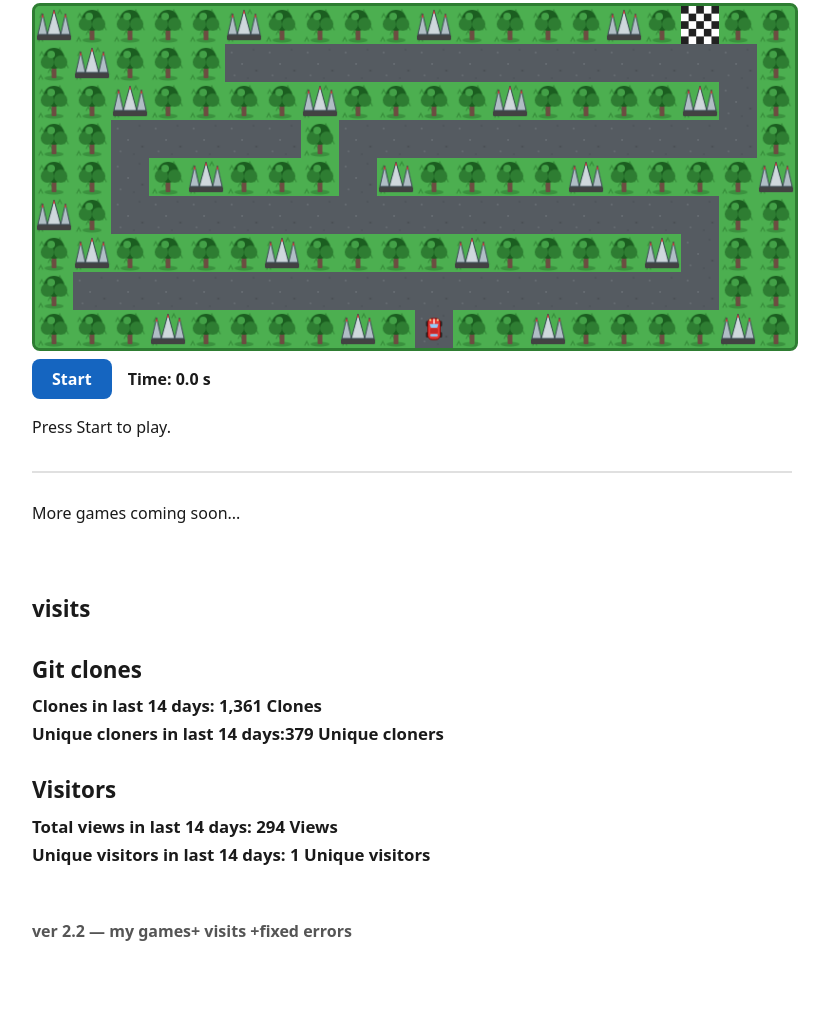
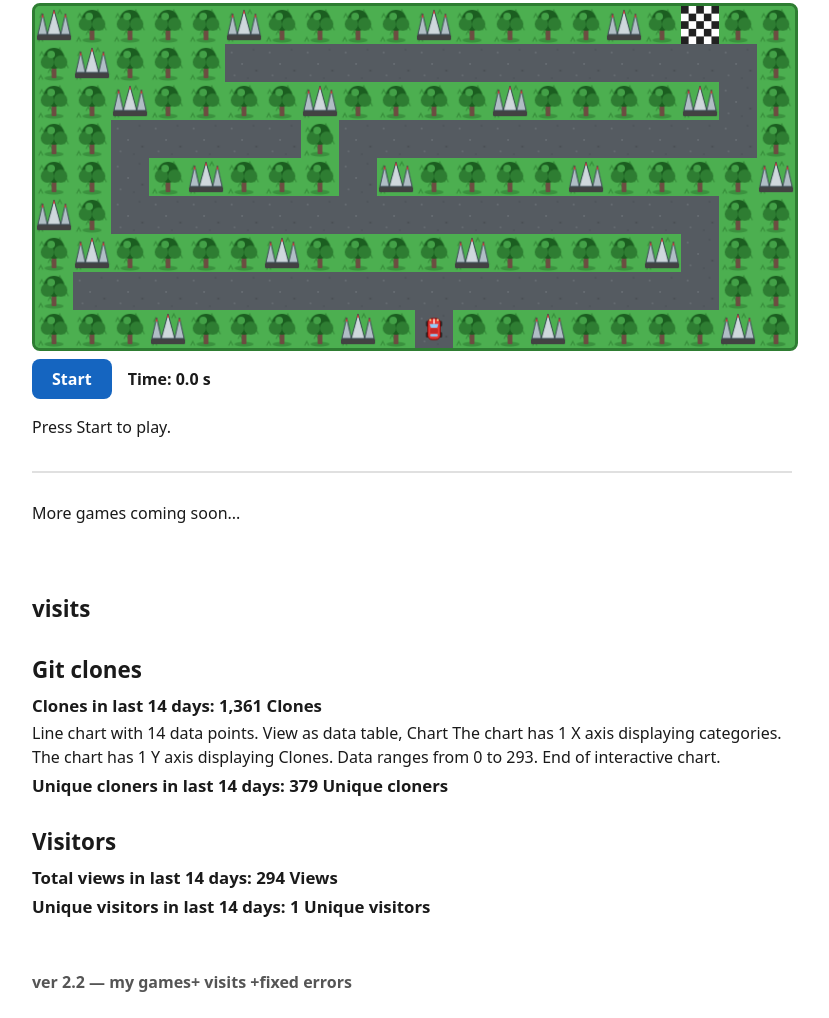
Before and after one commit to andrkamp/andrkamp.github.io, a plain HTML site: page index.html in a window 1280 px wide. Shown: the part 823-1841 px from the top of the page, without its empty margins (228-1057 px from the left). Before the commit the page ends 1790 px from the top, so only its background shows below. Drawn offline with Linux system fonts and the light colour scheme.

Commit message:
Update index.html

```diff
--- a/index.html
+++ b/index.html
@@ -160,12 +160,13 @@
 <h2>visits<h2>
 <h2>Git clones</h2>
 <h3>Clones in last 14 days: 1,361 Clones</h3>
-<Line chart with 14 data points.
+  <chart>Line chart with 14 data points.
 View as data table, Chart
 The chart has 1 X axis displaying categories.
 The chart has 1 Y axis displaying Clones. Data ranges from 0 to 293.
-End of interactive chart.>
-<h3>Unique cloners in last 14 days:379 Unique cloners<h3>
+End of interactive chart.</chart>
+
+<h3>Unique cloners in last 14 days: 379 Unique cloners<h3>
 <Line chart with 14 data points.
 View as data table, Chart
 The chart has 1 X axis displaying categories.
@@ -173,7 +174,7 @@ The chart has 1 Y axis displaying Cloners. Data ranges from 0 to 108.
 End of interactive chart.>
 <h2>Visitors</h2>
 <h3>Total views in last 14 days:
- 294 Views</h3>
+  294 Views</h3>
 <Line chart with 14 data points.
 View as data table, Chart
 The chart has 1 X axis displaying categories.
```
